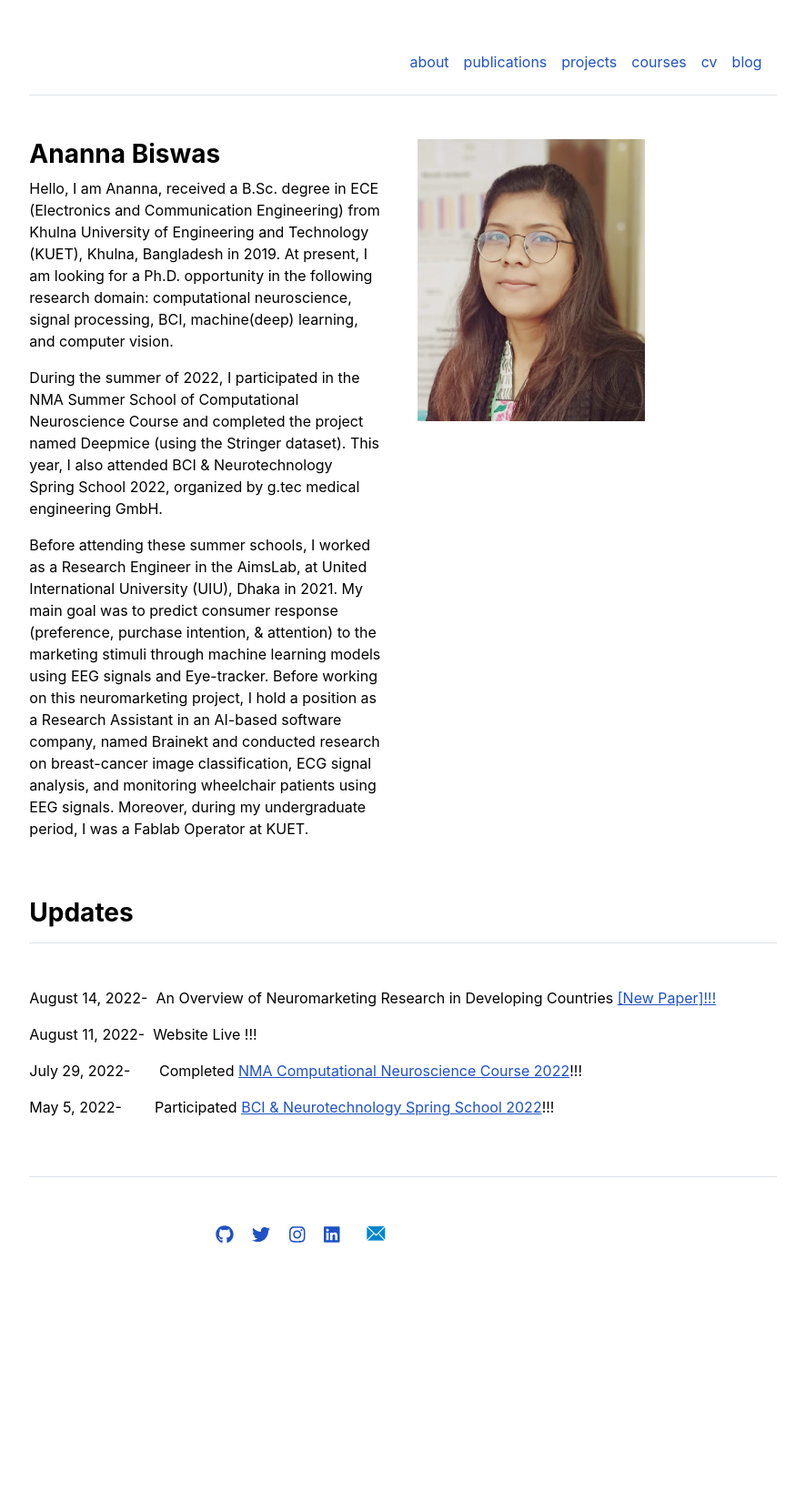
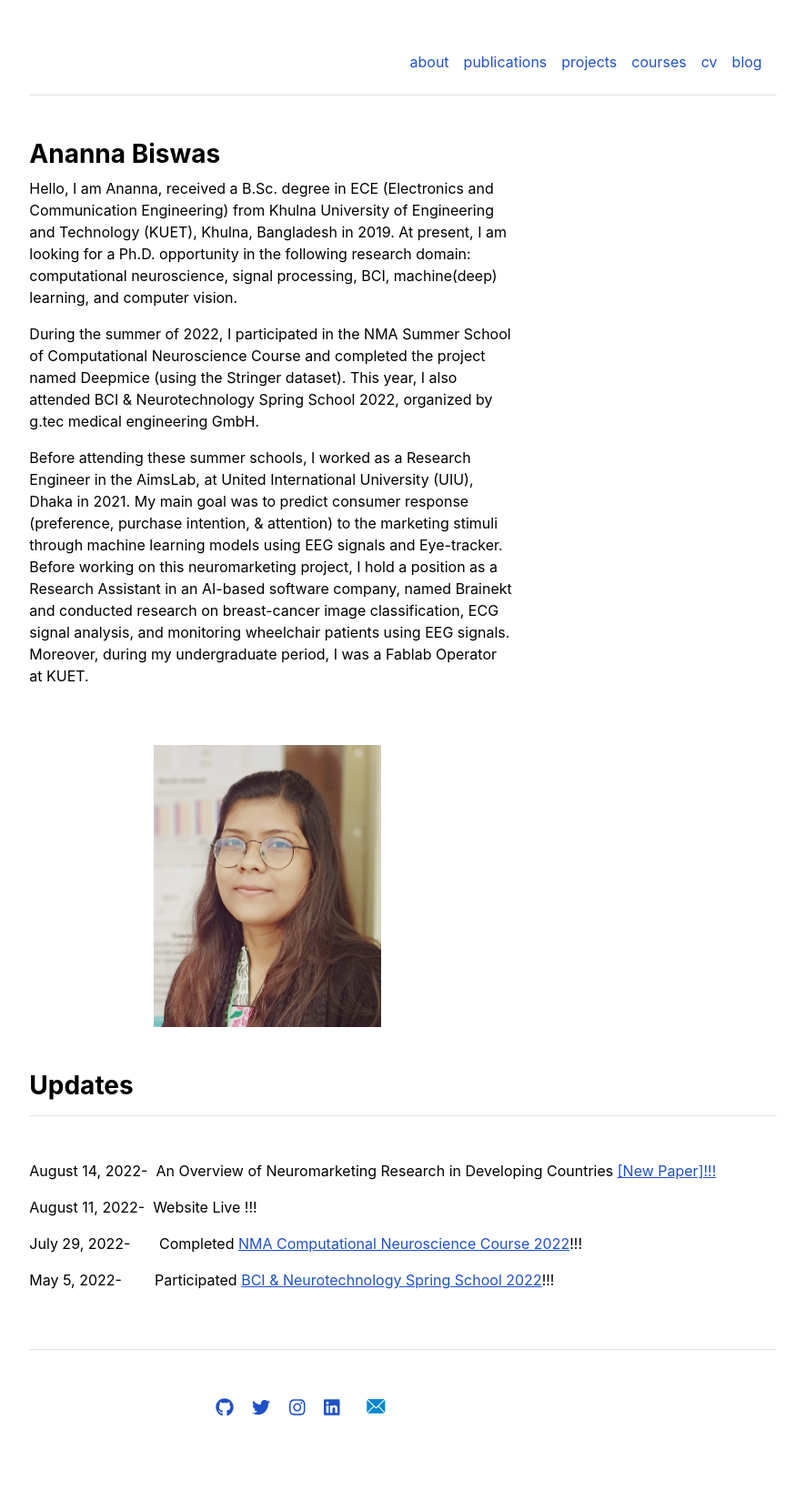
Before and after one commit to Anannabiswas/anannabiswas.github.io, a Jekyll site: the page built from index.md, in a window 1280 px wide. Shown: the whole page at 91% size, without its empty margins (197-1082 px from the left). Built offline with Jekyll 4.4.1, drawn with Linux system fonts in a browser that asks for light colours; before the commit the page ends 1471 px from its top, so only the background shows below that.

Commit message:
Update home.html

```diff
--- a/_layouts/home.html
+++ b/_layouts/home.html
@@ -3,11 +3,11 @@ layout: default
 ---
 
 <div class="row g-5 mb-5">
-  <div class="col-md-6">
+  <div class="col-md-8">
     <h3 class="fw-bold">Ananna Biswas</h3>
     {{ content }}
   </div>
-  <div class="col-sm-4">
+  <div class="col-md-6">
     <img src="{{ site.github.url }}/assets/img/ananna_1.jpeg" alt="Home" width="250" height="310"style="float:right">
   </div>
 </div>
```
